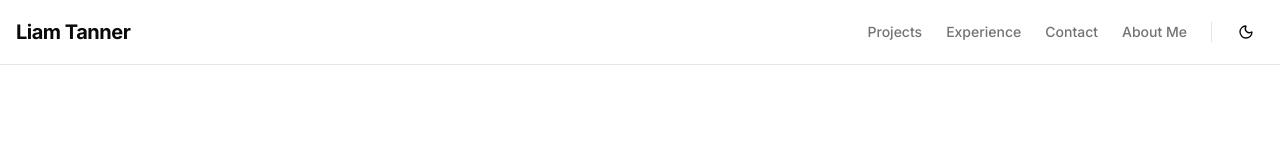
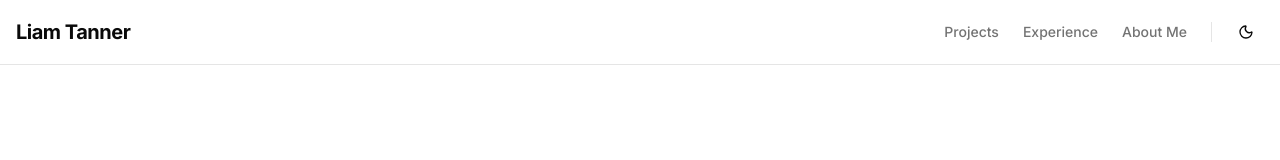
Before and after one commit to liamtannerr/liamtannerr.github.io, a Next.js app: page / in a window 1280 px wide. Shown: the top 160 px of the page. Built offline with nearby package versions, Linux system fonts and the light colour scheme; grey boxes are pictures that could not be loaded.

Commit message:
No need for contact button since about me already goes there

```diff
--- a/app/page.tsx
+++ b/app/page.tsx
@@ -173,8 +173,9 @@ export default function Home() {
             <nav className="flex items-center gap-6 text-sm font-medium text-muted-foreground mr-2">
               <Link href="#projects" className="hover:text-foreground transition-colors">Projects</Link>
               <Link href="#experience" className="hover:text-foreground transition-colors">Experience</Link>
-              <Link href="#contact" className="hover:text-foreground transition-colors">Contact</Link>
               <Link href="#about" className="hover:text-foreground transition-colors">About Me</Link>
+              {/*<Link href="#contact" className="hover:text-foreground transition-colors">Contact</Link>*/}
+
 
             </nav>
 
```
